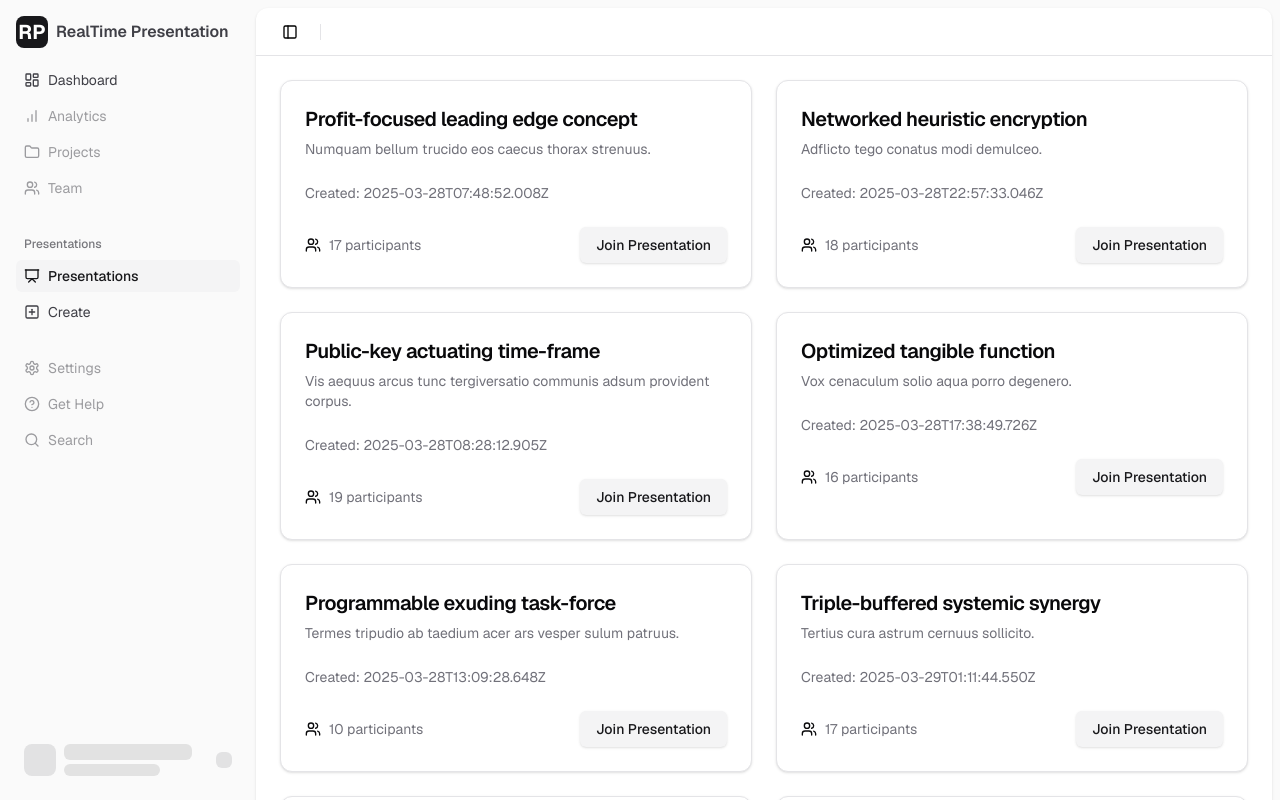
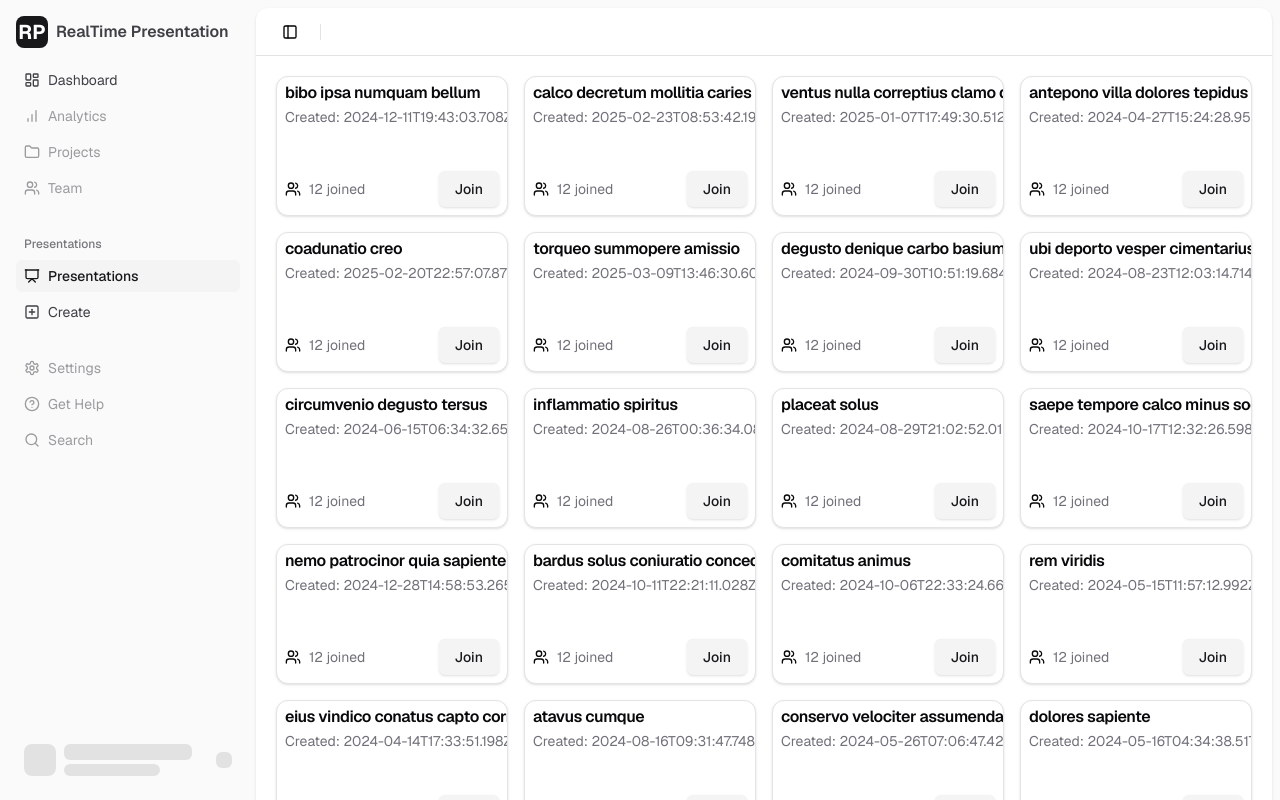
Before and after one commit to AliaksandrHrychonak/realtime-presentation, a Next.js app in the folder frontend/: page /dashboard/presentations in a window 1280 px wide. Shown: the top 800 px of the page. Built offline with nearby package versions, Linux system fonts and the light colour scheme.

Commit message:
feat(presentation): add presentation list

```diff
--- a/frontend/package.json
+++ b/frontend/package.json
@@ -46,6 +46,7 @@
         "react": "^19.0.0",
         "react-dom": "^19.0.0",
         "react-hook-form": "^7.54.2",
+        "socket.io-client": "^4.8.1",
         "sonner": "^2.0.1",
         "tailwind-merge": "^3.0.2",
         "tailwindcss-animate": "^1.0.7",
--- a/frontend/src/entities/presentation/index.ts
+++ b/frontend/src/entities/presentation/index.ts
@@ -1 +1,2 @@
 export * from './ui';
+export * from './model';
--- /dev/null
+++ b/frontend/src/entities/presentation/lib/index.ts
@@ -0,0 +1 @@
+export * from './mock-presentations';
--- /dev/null
+++ b/frontend/src/entities/presentation/lib/mock-presentations.ts
@@ -0,0 +1,28 @@
+import { faker } from '@faker-js/faker';
+
+import type { IPresentation, IPresentationSlide } from '@shared/api';
+
+const generateMockSlide = (order: number): IPresentationSlide => {
+    return {
+        id: faker.string.uuid(),
+        order,
+        content: faker.lorem.paragraphs(),
+    };
+};
+
+export const generateMockPresentation = (): IPresentation => {
+    const slidesCount = faker.number.int({ min: 1, max: 10 });
+    return {
+        id: faker.string.uuid(),
+        title: faker.lorem.words({ min: 2, max: 5 }),
+        description: faker.lorem.paragraph(),
+        createdAt: faker.date.past(),
+        updatedAt: faker.date.recent(),
+        owner: {
+            id: faker.string.uuid(),
+            username: faker.internet.username(),
+            avatar: faker.image.avatar(),
+        },
+        slides: Array.from({ length: slidesCount }, (_, index) => generateMockSlide(index)),
+    };
+};
--- a/frontend/src/entities/presentation/model/index.ts
+++ b/frontend/src/entities/presentation/model/index.ts
@@ -0,0 +1,2 @@
+export * from './use-infifity-query-presentation';
+export * from './use-presentation-socket';
--- /dev/null
+++ b/frontend/src/entities/presentation/model/use-infifity-query-presentation.ts
@@ -0,0 +1,24 @@
+import { useInfiniteQuery } from '@tanstack/react-query';
+
+import { wait } from '@shared/lib';
+
+import { generateMockPresentation } from '../lib';
+
+// TODO fix return type
+// eslint-disable-next-line @typescript-eslint/explicit-function-return-type
+export const useInfiniteQueryPresentation = () => {
+    return useInfiniteQuery({
+        queryKey: ['presentations'],
+        queryFn: async ({ pageParam = 0 }) => {
+            await wait(1000);
+            const items = Array.from({ length: 30 }, () => generateMockPresentation());
+            return {
+                items,
+                nextPage: pageParam + 1,
+                totalPages: null,
+            };
+        },
+        initialPageParam: 0,
+        getNextPageParam: (lastPage) => lastPage.nextPage,
+    });
+};
--- /dev/null
+++ b/frontend/src/entities/presentation/model/use-presentation-socket.ts
@@ -0,0 +1,27 @@
+import { io } from 'socket.io-client';
+import { create } from 'zustand';
+
+import type { Socket } from 'socket.io-client';
+
+interface PresentationStore {
+    socket: Socket | null;
+    connect: () => void;
+    disconnect: () => void;
+}
+
+export const usePresentationSocket = create<PresentationStore>((set) => ({
+    socket: null,
+    connect: (): void => {
+        const socket = io('ws://echo.websocket.org', {
+            reconnection: true,
+            reconnectionDelay: 1000,
+        });
+        set({ socket });
+    },
+    disconnect: (): void => {
+        set((state) => {
+            state.socket?.disconnect();
+            return { socket: null };
+        });
+    },
+}));
--- a/frontend/src/entities/presentation/ui/presentation-preview-card/index.tsx
+++ b/frontend/src/entities/presentation/ui/presentation-preview-card/index.tsx
@@ -3,41 +3,40 @@
 import { Users } from 'lucide-react';
 import React from 'react';
 
-import { Button, Card, CardContent, CardDescription, CardFooter, CardHeader, CardTitle } from '@shared/ui';
+import { cn } from '@shared/lib';
+import { Button, Card, CardContent, CardFooter, CardHeader, CardTitle } from '@shared/ui';
 
-import type { JSX, FC } from 'react';
+import type { IPresentation } from '@shared/api/types/presentation';
+import type { JSX, FC, ComponentProps } from 'react';
 
-interface PresentationPreviewCardProps {
-    title: string;
-    description: string;
-    createdAt: string;
-    participantsCount: number;
+interface PresentationPreviewCardProps extends ComponentProps<typeof Card> {
+    data: IPresentation;
     onJoin: () => void;
 }
 
 export const PresentationPreviewCard: FC<PresentationPreviewCardProps> = ({
-    title,
-    description,
-    createdAt,
-    participantsCount,
+    data,
     onJoin,
+    className,
+    ...props
 }): JSX.Element => {
     return (
-        <Card className='min-w-[350px] flex-1 hover:shadow-lg transition-shadow'>
-            <CardHeader>
-                <CardTitle className='text-xl'>{title}</CardTitle>
-                <CardDescription>{description}</CardDescription>
+        <Card
+            className={cn(' transition-shadow relative w-full h-full flex flex-col justify-between', className)}
+            {...props}
+        >
+            <CardHeader className='p-2 truncate'>
+                <CardTitle className='text-m'>{data.title}</CardTitle>
+                <p className='text-sm text-muted-foreground'>Created: {data.createdAt.toISOString()}</p>
             </CardHeader>
-            <CardContent>
-                <p className='text-sm text-muted-foreground'>Created: {createdAt}</p>
-            </CardContent>
-            <CardFooter className='flex justify-between items-center'>
+            <CardContent className='p-2 flex'></CardContent>
+            <CardFooter className='flex justify-between items-center p-2'>
                 <div className='flex items-center gap-2'>
                     <Users className='h-4 w-4' />
-                    <span className='text-sm text-muted-foreground'>{participantsCount} participants</span>
+                    <span className='text-sm text-muted-foreground'>12 joined</span>
                 </div>
                 <Button onClick={onJoin} variant='secondary'>
-                    Join Presentation
+                    Join
                 </Button>
             </CardFooter>
         </Card>
--- a/frontend/src/shared/api/types/index.ts
+++ b/frontend/src/shared/api/types/index.ts
@@ -3,3 +3,4 @@ export * from './request';
 export * from './session';
 export * from './viewer';
 export * from './error';
+export * from './presentation';
--- a/frontend/src/widgets/presentation-list/ui/index.tsx
+++ b/frontend/src/widgets/presentation-list/ui/index.tsx
@@ -1,41 +1,69 @@
 'use client';
 
-import { faker } from '@faker-js/faker';
+import { useWindowVirtualizer } from '@tanstack/react-virtual';
+import { useMemo } from 'react';
 import { toast } from 'sonner';
 
-import { PresentationPreviewCard } from '@entities/presentation';
+import { PresentationPreviewCard, useInfiniteQueryPresentation } from '@entities/presentation';
 
 import type { JSX } from 'react';
 
-// eslint-disable-next-line @typescript-eslint/explicit-function-return-type
-const generateMockPresentations = (count: number) => {
-    return Array.from({ length: count }, () => ({
-        id: faker.string.uuid(),
-        title: faker.company.catchPhrase(),
-        description: faker.lorem.sentence(),
-        createdAt: faker.date.recent().toISOString(),
-        createdBy: faker.person.fullName(),
-        participantsCount: faker.number.int({ min: 1, max: 20 }),
-        slides: Array.from({ length: faker.number.int({ min: 3, max: 10 }) }, () => ({
-            id: faker.string.uuid(),
-            content: faker.lorem.paragraph(),
-            order: faker.number.int({ min: 1, max: 10 }),
-        })),
-        participants: Array.from({ length: faker.number.int({ min: 1, max: 5 }) }, () => ({
-            id: faker.string.uuid(),
-            name: faker.person.fullName(),
-            role: faker.helpers.arrayElement(['viewer', 'editor']),
-            joinedAt: faker.date.recent().toISOString(),
-        })),
-    }));
-};
+const PRESENTATION_HEIGHT = 140;
 
 export const PresentationList = (): JSX.Element => {
+    const { data, fetchNextPage, hasNextPage, isFetchingNextPage } = useInfiniteQueryPresentation();
+
+    const flatPresentations = useMemo(() => data?.pages.flatMap((page) => page.items) ?? [], [data]);
+
+    const rowCount = Math.ceil(flatPresentations.length / 4);
+
+    const virtualizer = useWindowVirtualizer({
+        count: rowCount,
+        estimateSize: () => PRESENTATION_HEIGHT,
+        overscan: 5,
+        onChange: (instance) => {
+            const virtualItems = instance.getVirtualItems();
+            const lastItem = virtualItems[virtualItems.length - 1];
+            if (lastItem && !isFetchingNextPage && hasNextPage && lastItem.index >= rowCount - 4) {
+                void fetchNextPage();
+            }
+        },
+        gap: 16,
+    });
+
     return (
-        <section className='flex flex-wrap gap-6 p-6'>
-            {generateMockPresentations(20).map(({ id, ...props }) => (
-                <PresentationPreviewCard key={id} {...props} onJoin={() => toast.info(`onJoin ${id}`)} />
-            ))}
+        <section className='w-full min-h-screen p-5'>
+            <div className='relative w-full' style={{ height: `${virtualizer.getTotalSize()}px` }}>
+                {virtualizer.getVirtualItems().map((virtualRow) => {
+                    const startIndex = virtualRow.index * 4;
+                    const rowPresentations = flatPresentations.slice(startIndex, startIndex + 4);
+
+                    return (
+                        <div
+                            key={virtualRow.index}
+                            className='absolute top-0 left-0 w-full flex flex-wrap gap-4'
+                            style={{
+                                transform: `translateY(${virtualRow.start}px)`,
+                                height: `${PRESENTATION_HEIGHT}px`,
+                            }}
+                        >
+                            {rowPresentations.map((presentation) => (
+                                <PresentationPreviewCard
+                                    key={presentation.id}
+                                    className='w-[calc(25%-12px)]'
+                                    data={presentation}
+                                    onJoin={() => toast.info(presentation.id)}
+                                />
+                            ))}
+                        </div>
+                    );
+                })}
+            </div>
+            {isFetchingNextPage && (
+                <div className='flex justify-center p-4'>
+                    <div className='animate-spin rounded-full h-8 w-8 border-b-2 border-gray-900' />
+                </div>
+            )}
         </section>
     );
 };
```
Also changed, not shown: frontend/src/widgets/presentation-list/model/index.ts (added, +64 -0 lines), 1 other file (tests, documents, lock files or other folders).
